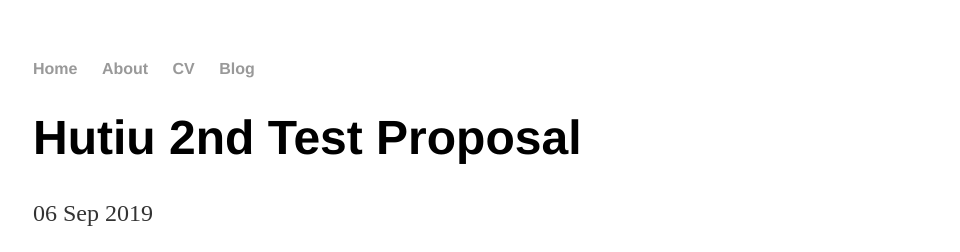
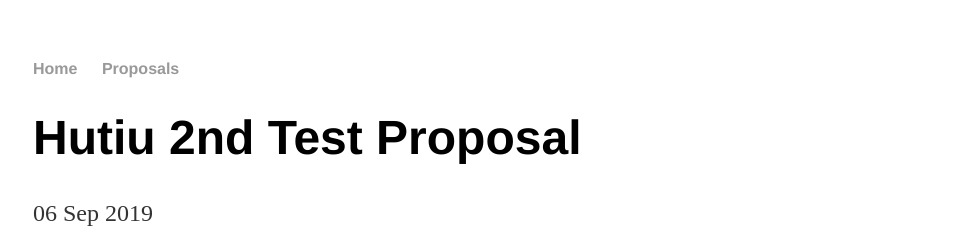
Before and after one commit to Hutiu909/hutiu909.github.io, a Jekyll site: the page built from _posts/2019-09-06-hutiu-2nd-test-proposal.md, in a window 1280 px wide. Shown: the top 252 px of the page, without its empty margins (159-1119 px from the left). Built offline with Jekyll 4.4.1, drawn with Linux system fonts in a browser that asks for light colours; our own code applies the rules of GitHub Pages for plain Markdown files.

Commit message:
Update default.html

```diff
--- a/_layouts/default.html
+++ b/_layouts/default.html
@@ -9,9 +9,9 @@
 			<nav>
 	    		<ul>
 	        		<li><a href="/">Home</a></li>
-		        	<li><a href="/about">About</a></li>
-	        		<li><a href="/cv">CV</a></li>
-	        		<li><a href="/blog">Blog</a></li>
+		        	<!--<li><a href="/about">About</a></li>-->
+	        		<!--<li><a href="/cv">CV</a></li>-->
+	        		<li><a href="/proposals">Proposals</a></li>
 	    		</ul>
 			</nav>
 			<div class="container">
```
